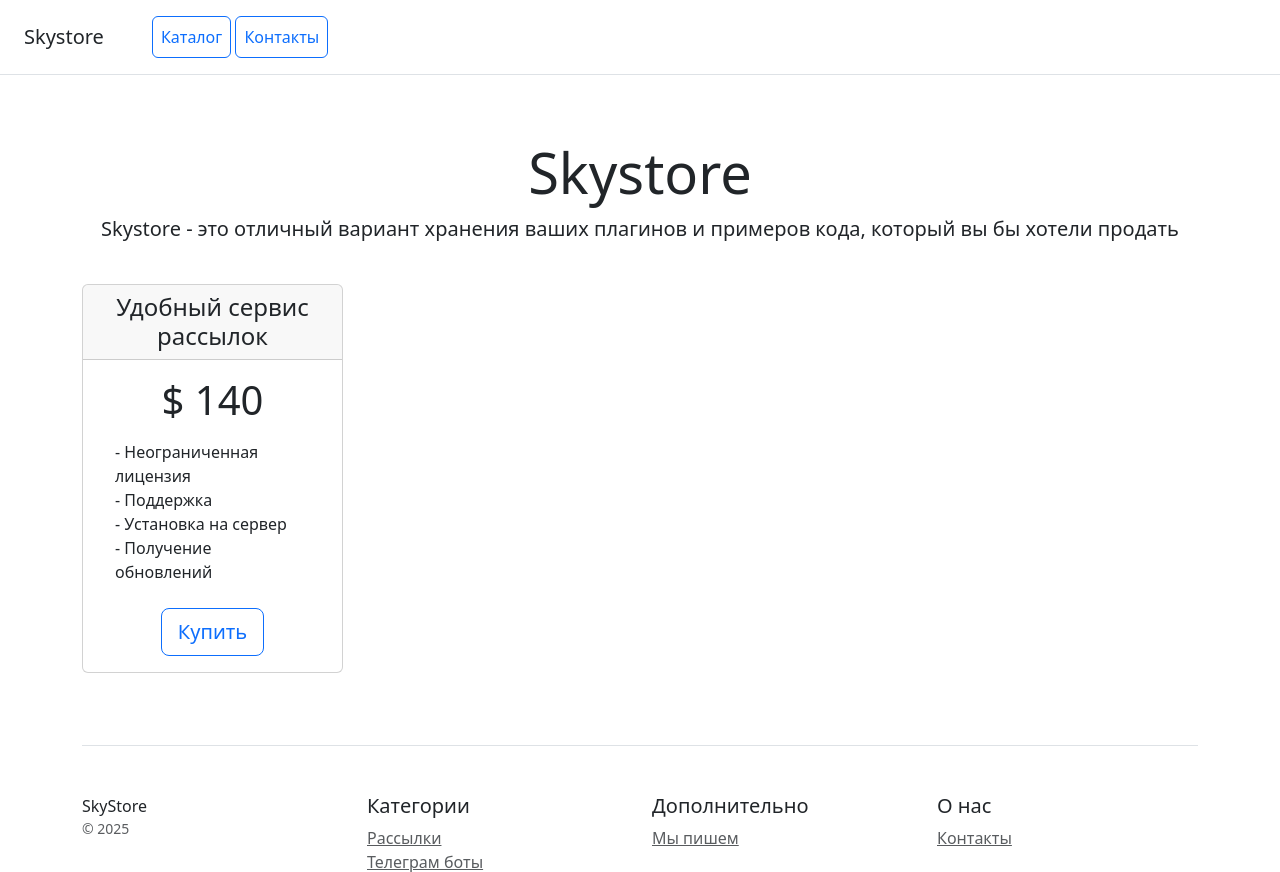
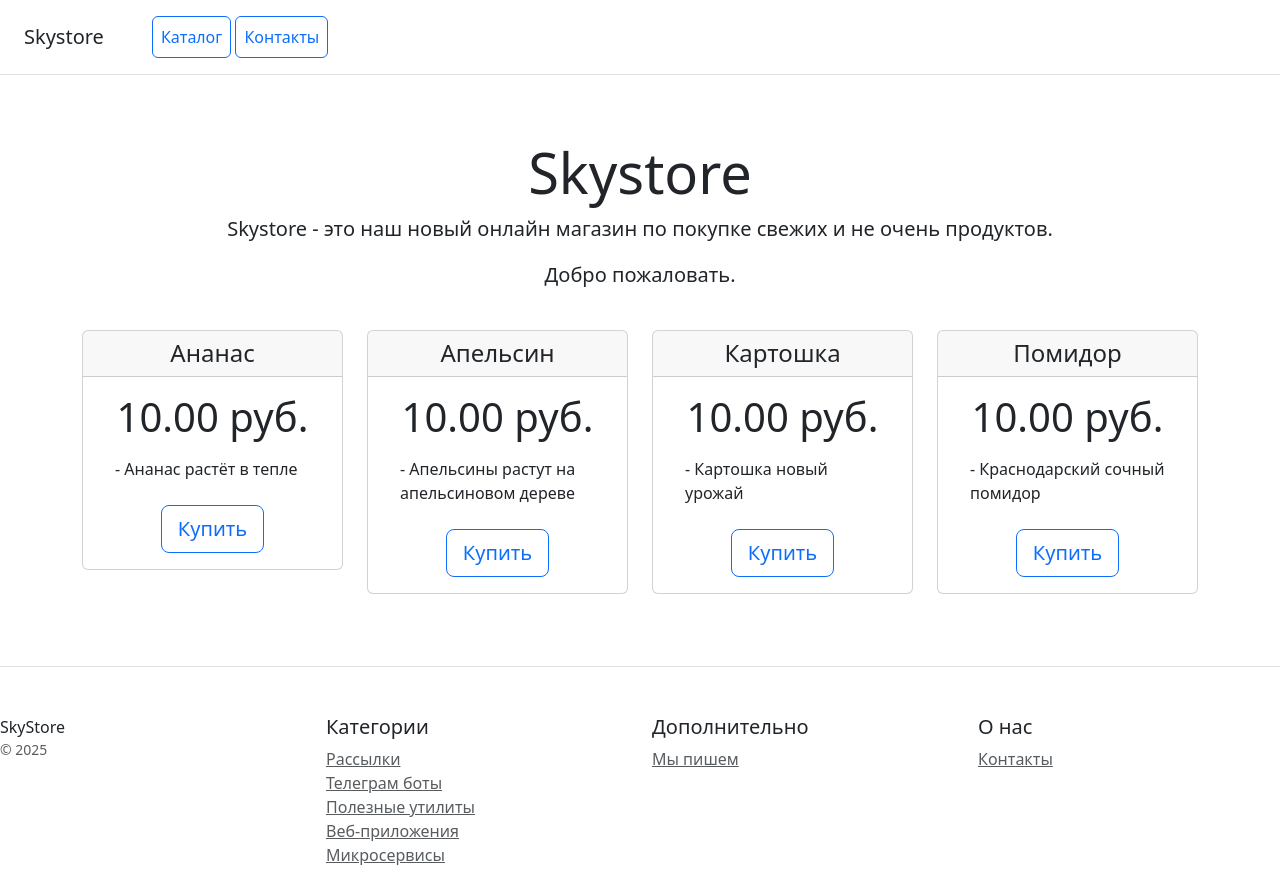
Before and after one commit to galvanic123/online_shop1, a Django app: page /catalog/home/ in a window 1280 px wide. Shown: the top 872 px of the page. Run offline with Django 5.2, Linux system fonts and the light colour scheme; data comes from the database, SQL or seed files in the repository; some libraries are stand-ins or nearby versions.

Commit message:
init 24.2

```diff
--- /dev/null
+++ b/catalog/templates/catalog/base.html
@@ -0,0 +1,24 @@
+{% extends 'catalog/home.html' %}
+{% block content %}
+<div class="container">
+    <div class="row text-center">
+        {% for product in products %}
+        <div class="col-3">
+            <div class="card mb-4 box-shadow">
+                <div class="card-header">
+                    <h4 class="my-0 font-weight-normal">{{ product.name }}</h4>
+                </div>
+                <div class="card-body">
+                    <h1 class="card-title pricing-card-title">{{ product.price }} руб.</h1>
+                    <ul class="list-unstyled mt-3 mb-4 text-start m-3">
+                        <li>- {{ product.description|truncatechars:100 }}</li>
+                    </ul>
+                    <button type="button"  class="btn btn-lg btn-block btn-outline-primary" href="{% url 'catalog:product_detail' product.id %}">Купить</button>
+
+                </div>
+            </div>
+        </div>
+        {% endfor %}
+    </div>
+  </div>
+{% endblock %}
--- a/catalog/templates/catalog/home.html
+++ b/catalog/templates/catalog/home.html
@@ -4,76 +4,22 @@
     <meta charset="utf-8">
     <meta name="viewport" content="width=device-width, initial-scale=1">
     <title>Skystore</title>
-    <link href="/static/css/bootstrap.min.css" rel="stylesheet">
+    <link rel="stylesheet" type="text/css" href="/static/css/bootstrap.min.css">
 
 </head>
 <body>
-<div class="d-flex flex-column flex-md-row align-items-center p-3 px-md-4 mb-3 bg-white border-bottom box-shadow">
-    <h5 class="my-0 mr-md-auto font-weight-normal">Skystore</h5>
-    <nav class="ms-5">
-        <a class="p-2 btn btn-outline-primary" href="/">Каталог</a>
-        <a class="p-2 btn btn-outline-primary" href="/contacts/">Контакты</a>
-    </nav>
-</div>
+{% include 'includes/inc_menu.html' %}
 
 <div class="pricing-header px-3 py-3 pt-md-5 pb-md-4 mx-auto text-center">
     <h1 class="display-4">Skystore</h1>
-    <p class="lead">Skystore - это отличный вариант хранения ваших плагинов и примеров кода, который вы бы хотели
-        продать</p>
+    <p class="lead">Skystore - это наш новый онлайн магазин по покупке свежих и не очень продуктов.</p>
+    <p class="lead">Добро пожаловать.</p>
 </div>
+{% block content %}
+{% endblock %}
+{% include 'includes/footer.html' %}
 
-<div class="container">
-    <div class="row text-center">
-        <div class="col-3">
-            <div class="card mb-4 box-shadow">
-                <div class="card-header">
-                    <h4 class="my-0 font-weight-normal">Удобный сервис рассылок</h4>
-                </div>
-                <div class="card-body">
-                    <h1 class="card-title pricing-card-title">$ 140</h1>
-                    <ul class="list-unstyled mt-3 mb-4 text-start m-3">
-                        <li>- Неограниченная лицензия</li>
-                        <li>- Поддержка</li>
-                        <li>- Установка на сервер</li>
-                        <li>- Получение обновлений</li>
-                    </ul>
-                    <button type="button" class="btn btn-lg btn-block btn-outline-primary">Купить</button>
-                </div>
-            </div>
-        </div>
-    </div>
 
-    <footer class="pt-4 my-md-5 pt-md-5 border-top">
-        <div class="row">
-            <div class="col-12 col-md">
-                SkyStore
-                <small class="d-block mb-3 text-muted">&copy; 2025</small>
-            </div>
-            <div class="col-6 col-md">
-                <h5>Категории</h5>
-                <ul class="list-unstyled text-small">
-                    <li><a class="text-muted" href="#">Рассылки</a></li>
-                    <li><a class="text-muted" href="#">Телеграм боты</a></li>
-                    <li><a class="text-muted" href="#">Полезные утилиты</a></li>
-                    <li><a class="text-muted" href="#">Веб-приложения</a></li>
-                    <li><a class="text-muted" href="#">Микросервисы</a></li>
-                </ul>
-            </div>
-            <div class="col-6 col-md">
-                <h5>Дополнительно</h5>
-                <ul class="list-unstyled text-small">
-                    <li><a class="text-muted" href="#">Мы пишем</a></li>
-                </ul>
-            </div>
-            <div class="col-6 col-md">
-                <h5>О нас</h5>
-                <ul class="list-unstyled text-small">
-                    <li><a class="text-muted" href="/contacts/">Контакты</a></li>
-                </ul>
-            </div>
-        </div>
-    </footer>
-</div>
-<script type="text/javascript" src="/static/js/script.js"></script>
+<script type="text/javascript" src="/static/js/bootstrap.bundle.min.js"></script>
 </body>
 </html>
--- /dev/null
+++ b/catalog/templates/includes/footer.html
@@ -0,0 +1,30 @@
+<footer class="pt-4 my-md-5 pt-md-5 border-top">
+        <div class="row">
+            <div class="col-12 col-md">
+                SkyStore
+                <small class="d-block mb-3 text-muted">&copy; 2025</small>
+            </div>
+            <div class="col-6 col-md">
+                <h5>Категории</h5>
+                <ul class="list-unstyled text-small">
+                    <li><a class="text-muted" href="#">Рассылки</a></li>
+                    <li><a class="text-muted" href="#">Телеграм боты</a></li>
+                    <li><a class="text-muted" href="#">Полезные утилиты</a></li>
+                    <li><a class="text-muted" href="#">Веб-приложения</a></li>
+                    <li><a class="text-muted" href="#">Микросервисы</a></li>
+                </ul>
+            </div>
+            <div class="col-6 col-md">
+                <h5>Дополнительно</h5>
+                <ul class="list-unstyled text-small">
+                    <li><a class="text-muted" href="#">Мы пишем</a></li>
+                </ul>
+            </div>
+            <div class="col-6 col-md">
+                <h5>О нас</h5>
+                <ul class="list-unstyled text-small">
+                    <li><a class="text-muted" href="/contacts/">Контакты</a></li>
+                </ul>
+            </div>
+        </div>
+    </footer>
--- /dev/null
+++ b/catalog/templates/includes/inc_menu.html
@@ -0,0 +1,7 @@
+<div class="d-flex flex-column flex-md-row align-items-center p-3 px-md-4 mb-3 bg-white border-bottom box-shadow">
+    <h5 class="my-0 mr-md-auto font-weight-normal">Skystore</h5>
+    <nav class="ms-5">
+        <a class="p-2 btn btn-outline-primary" href="{% url 'catalog:home' %}">Каталог</a>
+        <a class="p-2 btn btn-outline-primary" href="{% url 'catalog:contacts' %}">Контакты</a>
+    </nav>
+</div>
--- a/catalog/urls.py
+++ b/catalog/urls.py
@@ -7,4 +7,5 @@ app_name = CatalogConfig.name
 urlpatterns = [
     path("home/", views.home, name="home"),
     path("contacts/", views.contacts, name="contacts"),
+    path("product_detail/<int:product_id>", views.product_detail, name="product_detail"),
 ]
--- a/catalog/views.py
+++ b/catalog/views.py
@@ -1,9 +1,13 @@
-from django.shortcuts import render
+from django.shortcuts import render, get_object_or_404
 from django.http import HttpResponse
+
+from catalog.models import Product
 
 
 def home(request):
-    return render(request, "catalog/home.html")
+    products = Product.objects.all()
+    context = {"products": products}
+    return render(request, "catalog/base.html", context=context)
 
 
 def contacts(request):
@@ -15,3 +19,9 @@ def contacts(request):
         # Здесь мы просто возвращаем простой ответ
         return HttpResponse(f"Спасибо, {name}! Ваше сообщение получено.")
     return render(request, "catalog/contacts.html")
+
+
+def product_detail(request, product_id):
+    product = get_object_or_404(Product, id=product_id)
+    context = {"product": product}
+    return render(request, "catalog/product_detail.html", context=context)
```
Also changed, not shown: catalog/templates/catalog/contacts.html (+7 -7 lines), catalog/templates/catalog/product_detail.html (added, +18 -0 lines), catalog/templatetags/my_tags.py (added, +10 -0 lines).
